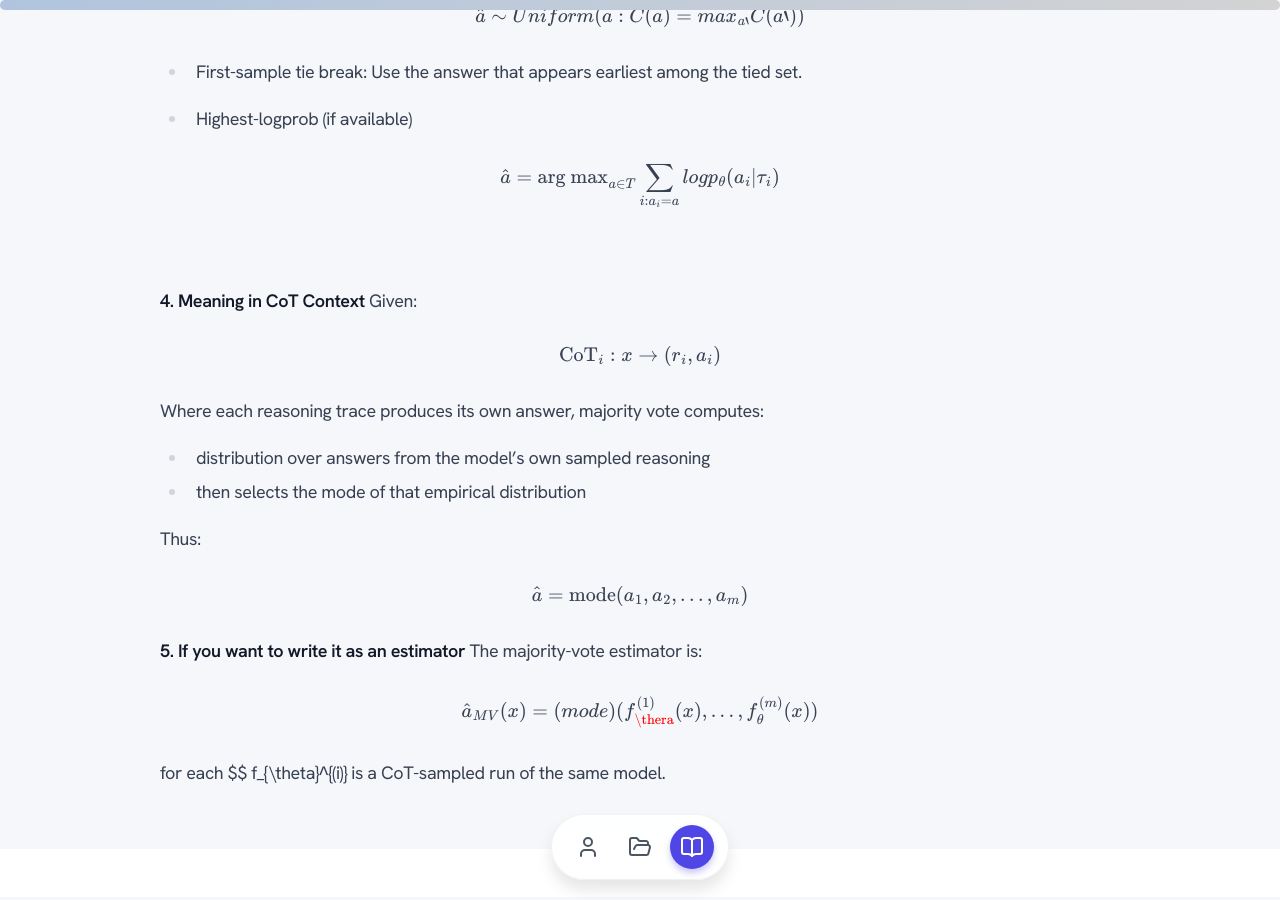
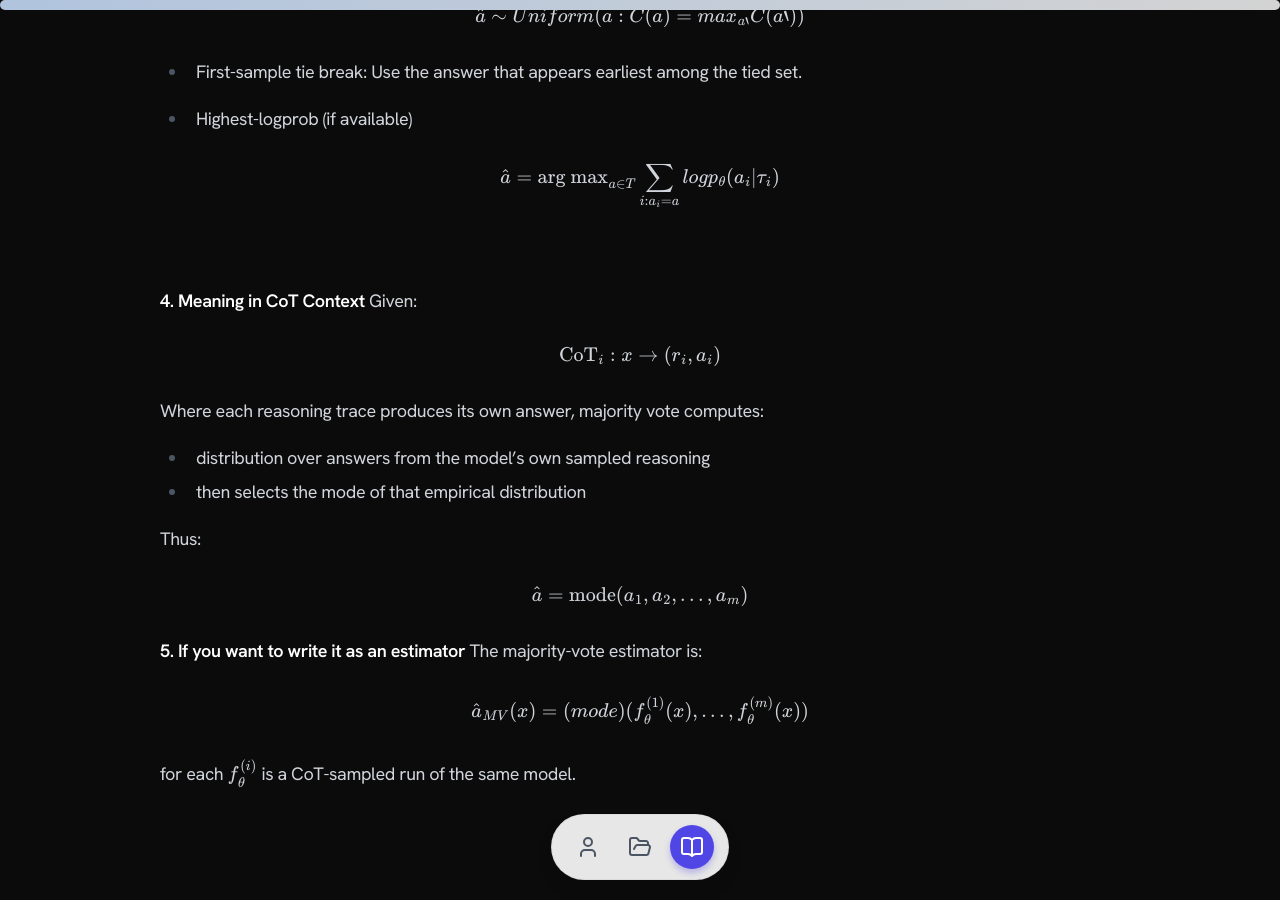
Before and after one commit to omertafveez-2001/omertafveez-2001.github.io, a Jekyll site: the page built from blogs/reasoning-primer/reasoning-primer.md, in a window 1280 px wide and 900 px high, scrolled down 10692 px. Built offline with Jekyll 4.4.1, drawn with Linux system fonts in a browser that asks for light colours; nearby versions of some CDN libraries.

Commit message:
reasooning

```diff
--- a/_layouts/post.html
+++ b/_layouts/post.html
@@ -22,7 +22,7 @@
   <link rel="stylesheet" href="/style.css">
 </head>
 
-<body class="subpixel-antialiased leading-none tracking-tight relative m-0 p-0 font-['Hanken_Grotesk']">
+<body class="subpixel-antialiased leading-none tracking-tight relative m-0 p-0 font-['Hanken_Grotesk'] bg-[#0b0b0b] text-white">
 
   <nav class="floating-nav">
     <a href="/index.html" class="nav-item">
@@ -42,16 +42,16 @@
   <div class="scroll-watcher-bar"></div>
 
   <h2 class="text-2xl font-bold text-gray-800 mb-4 pt-6 pb-6 pl-8 custom-heading text-left bg-gray-100">Omer Tafveez</h2>
-  <main class="max-w-5xl mx-auto px-8 py-16 text-gray-800">
+  <main class="max-w-5xl mx-auto px-8 py-16 text-white">
     <h1 class="text-5xl font-semibold mb-8">{{ page.title }}</h1>
-    <article class="prose prose-lg prose-gray max-w-none blog-prose">
+    <article class="prose prose-lg prose-invert max-w-none blog-prose">
       {{ content }}
     </article>
   </main>
 
   <!--Empty Footer-->
   <!--Same color as the body-->
-  <footer class="bg-[#fff] py-6"></footer>
+  <footer class="bg-[#0b0b0b] py-6"></footer>
 
   <script>
     lucide.createIcons();
--- a/blogs/reasoning-primer/reasoning-primer.md
+++ b/blogs/reasoning-primer/reasoning-primer.md
@@ -297,8 +297,8 @@ $$
 The majority-vote estimator is:
 
 $$
-\hat{a}_{MV}(x) = \text(mode) (f_{\thera}^{(1)}(x), ..., f_{\theta}^{(m)}(x))
+\hat{a}_{MV}(x) = \text(mode) (f_{\theta}^{(1)}(x), ..., f_{\theta}^{(m)}(x))
 $$
 
-for each $$ f_{\theta}^{(i)} is a CoT-sampled run of the same model.
+for each $$ f_{\theta}^{(i)}$$ is a CoT-sampled run of the same model.
 <br>
```
